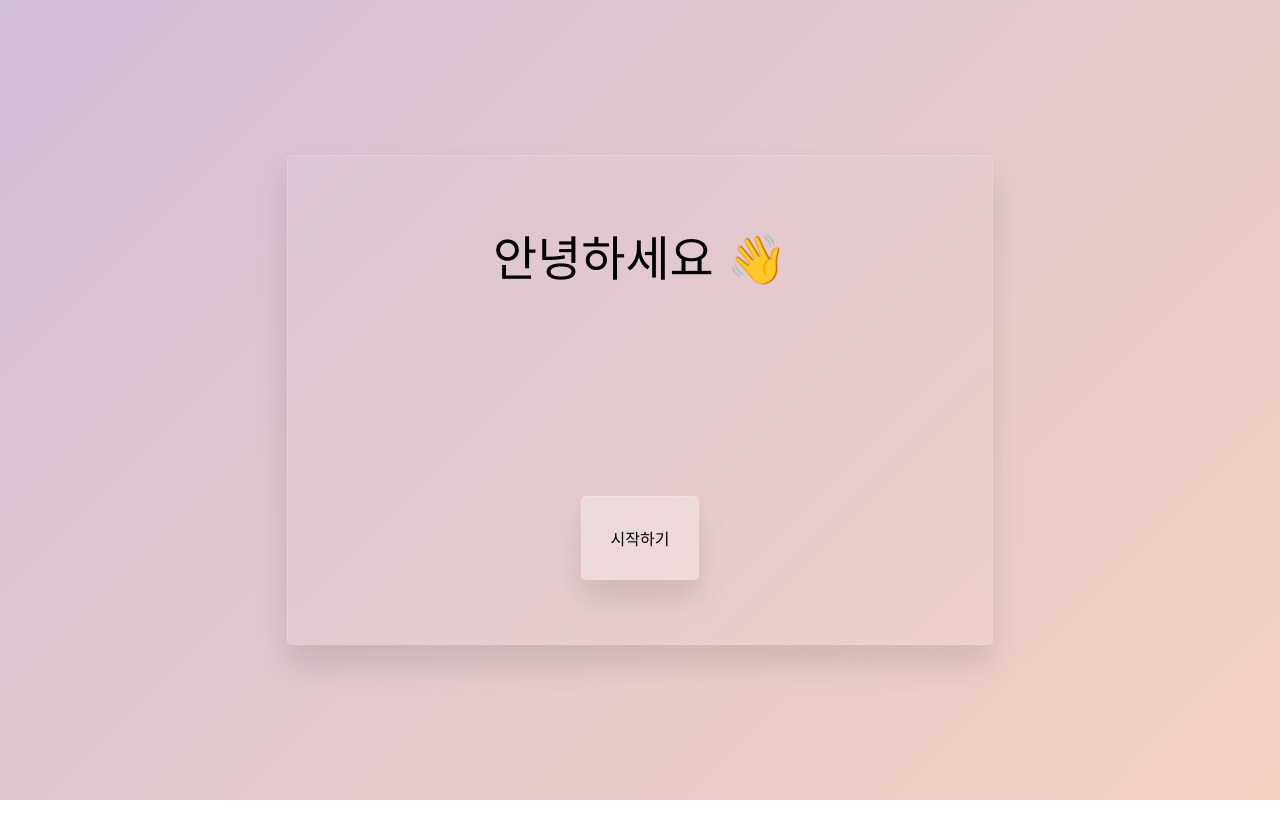
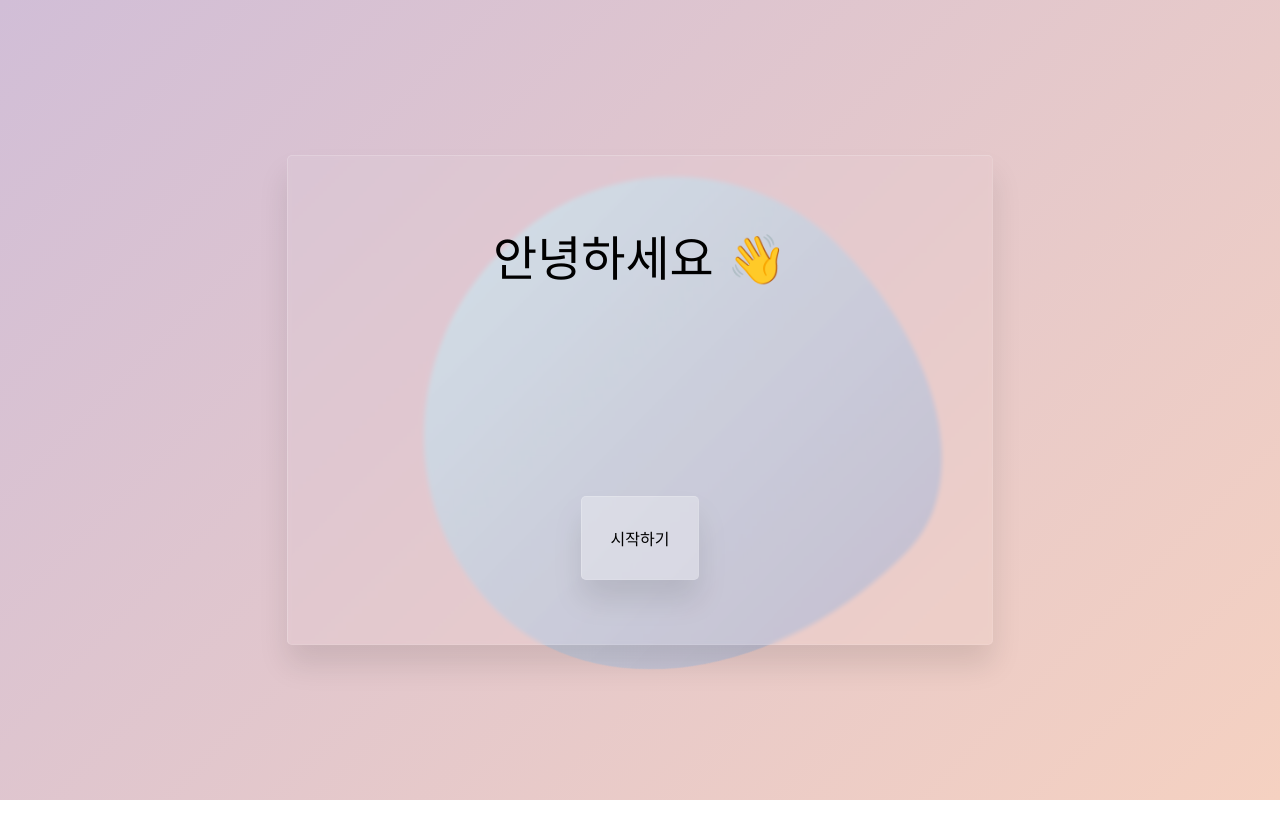
Before and after one commit to Team-5c0/5c0_web, a React (Create React App) app: page / in a window 1280 px wide. Shown: the top 838 px of the page. After the commit the page ends 800 px from the top, so only its background shows below. Built offline with nearby package versions, Linux system fonts and the light colour scheme.

Commit message:
add :: 스타트 페이지 수정

```diff
--- a/src/pages/Start/index.jsx
+++ b/src/pages/Start/index.jsx
@@ -13,12 +13,14 @@ const StartPage = () => {
                 <s.Title>
                     안녕하세요 👋
                 </s.Title>
+
                 <s.Button onClick={go}>
                     <s.ButtonText>
                         시작하기
                     </s.ButtonText>
                 </s.Button>
             </s.ContainerTitle>
+            <s.Circle3/>
         </s.Wrapper>
     )
 }
--- a/src/pages/Start/style.js
+++ b/src/pages/Start/style.js
@@ -1,6 +1,7 @@
 import styled from "styled-components";
 
 export const Wrapper = styled.div`
+    position: relative;
     display: flex;
     justify-content: center;
     align-items: center;
@@ -10,22 +11,10 @@ export const Wrapper = styled.div`
     margin: 0;
     background-image: linear-gradient(-45deg, #f5d1c1, #d1bed7);
     overflow: hidden;
-    &:before {
-        content: "";
-        border-radius: 50%;
-        position: absolute;
-        bottom: 0;
-        right: 10%;
-        height: 30vw;
-        width: 30vw;
-        background-image: linear-gradient(45deg,darken(#f5d1c1, 10%),darken(#d1bed7, 10%));
-        transform: translateY(50%);
-        filter: blur(10px);
-    }
-    &:after {
-    }
+
 `
 export const ContainerTitle = styled.div`
+    z-index: 99;
     width: 45%;
     height: 45%;
     padding: 5%;
@@ -49,10 +38,117 @@ export const Button = styled(ContainerTitle)`
     width: auto;
     height: auto;
     background: rgba(255, 255, 255, 0.25);
+    user-select: none;
     border-radius: 5px;
     cursor: pointer;
     padding: 5%;
+    &:active {
+        background-color: rgba(0, 0, 0, 0.5);
+        color: #ffffff;
+    }
 `
 export const ButtonText = styled.p`
     font-family: Pretendard-Medium,sans-serif;
 `
+// export const Circle1 = styled.div`
+//     content: "";
+//     border-radius: 50%;
+//     position: absolute;
+//     bottom: 0;
+//     right: 10%;
+//     height: 30vw;
+//     width: 30vw;
+//     background-image: linear-gradient(45deg, rgba(245, 209, 193, 0.9), rgba(209, 190, 215, 0.9));
+//     transform: translateY(50%);
+//     filter: blur(10px);
+//
+// `
+// export const Circle2 = styled.div`
+//     position: absolute;
+//     border-radius: 50%;
+//     top: 1%;
+//     left: 1%;
+//     height: 20vw;
+//     width: 20vw;
+//     background-image: linear-gradient(
+//             45deg,
+//             rgba(245, 209, 193, 0.9),
+//             rgba(209, 190, 215, 0.9)
+//     );
+//     filter: blur(5px);
+// `
+
+export const Circle3 = styled.div`
+    z-index: 1;
+    position: absolute;
+    width: 500px;
+    height: 500px;
+    background: linear-gradient(
+        //180deg,
+        //rgba(47, 184, 255,0.42) 31.77%,
+        //#5c9df1 100%
+            180deg,
+            rgba(193, 233, 245, 0.54),
+            rgba(169, 182, 214, 0.6)
+    );
+    //mix-blend-mode: color-dodge;
+    -webkit-animation: move 25s infinite alternate;
+    animation: move 15s infinite alternate ease-in-out;
+    transition: 1s cubic-bezier(0.07, 0.8, 0.16, 1);
+
+    //&:hover {
+    //    width: 520px;
+    //    height: 520px;
+    //    -webkit-filter: blur(30px);
+    //    filter: blur(30px);
+    //    box-shadow:
+    //            inset 0 0 0 5px rgba(255,255,255, 0.6),
+    //            inset 100px 100px 0 0px #fa709a,
+    //            inset 200px 200px 0 0px #784ba8,
+    //            inset 300px 300px 0 0px #2b86c5;
+    //}
+
+    @-webkit-keyframes move {
+        from {
+            transform: translate(-100px, -50px) rotate(-90deg);
+            border-radius: 24% 76% 35% 65% / 27% 36% 64% 73%;
+        }
+
+        to {
+            transform: translate(300px, 100px) rotate(-10deg);
+            border-radius: 76% 24% 33% 67% / 68% 55% 45% 32%;
+        }
+    }
+
+    @keyframes move {
+        from {
+            transform: translate(-300px, -50px) rotate(-90deg);
+            border-radius: 20% 76% 35% 65% / 27% 36% 64% 73%;
+        }
+
+        to {
+            transform: translate(300px, 100px) rotate(-10deg);
+            border-radius: 76% 24% 33% 67% / 68% 55% 45% 32%;
+        }
+    }`
+
+//
+// export const Circle3 = styled.div`
+//     position: absolute;
+//     width: 10vw;
+//     height: 10vw;
+//     border-radius: 100%;
+//     background: rgba(255, 255, 255, 0.25);
+//     animation: move 5s linear infinite;
+//
+//     @keyframes move {
+//         from {
+//             transform: translate(-100vw, -25%);
+//
+//         }
+//         to {
+//             transform: translate(100vw, -25%);
+//         }
+//
+//     }
+// `
```
